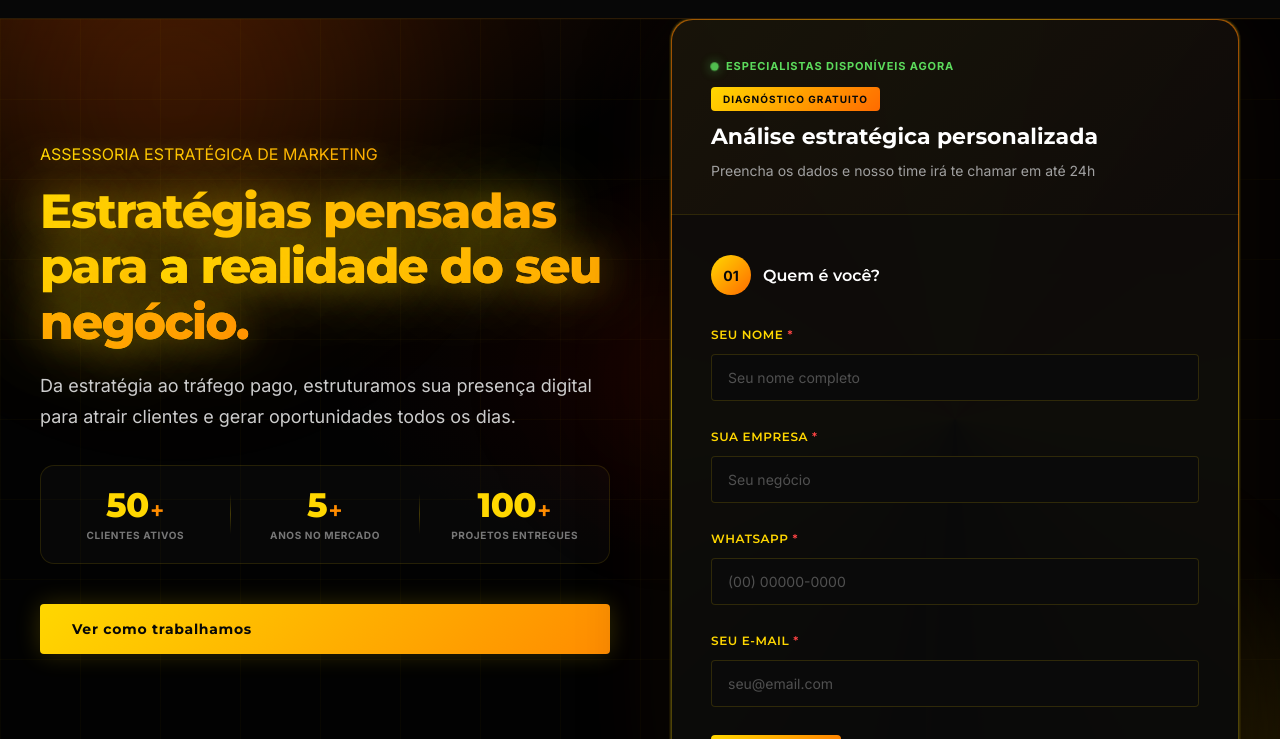
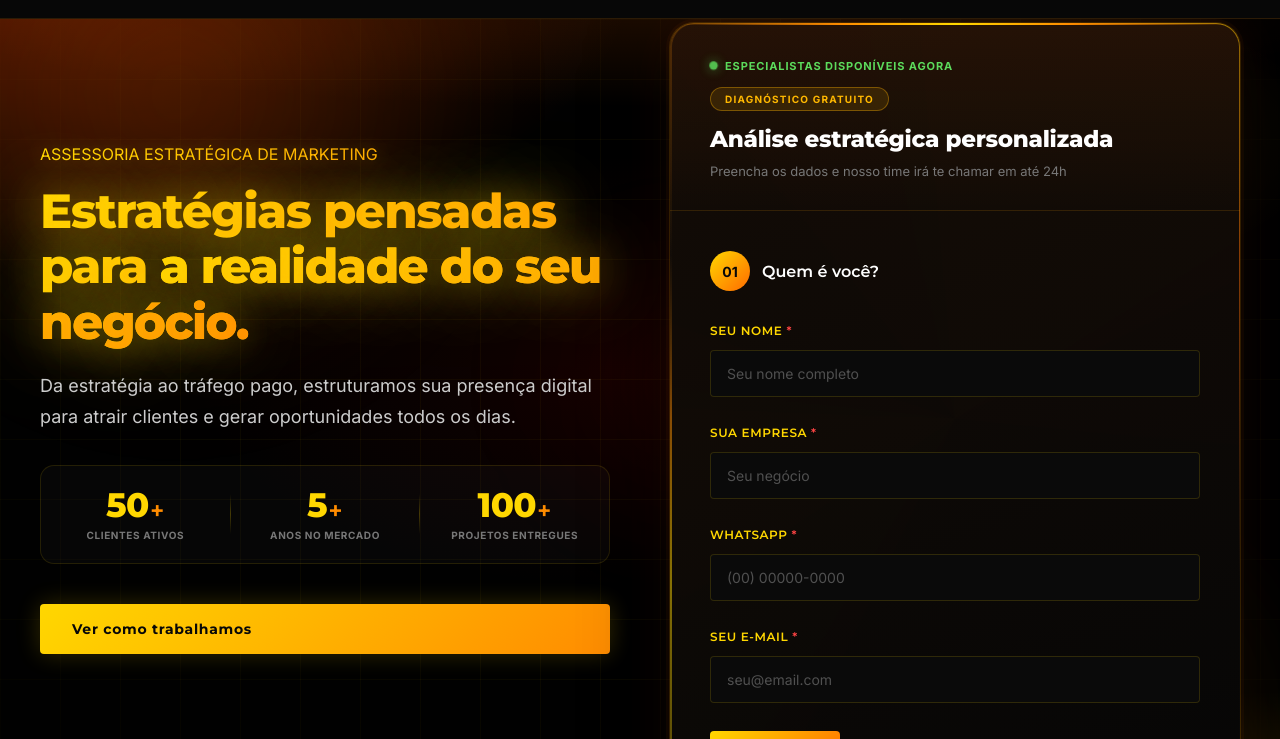
Before and after one commit to eviewmidia-tech/eviewmidia-site, a plain HTML site: page index.html in a window 1280 px wide. Shown: the part 61-800 px from the top of the page. Drawn offline with nearby package versions, Linux system fonts and the light colour scheme.

Commit message:
Hero premium: linha removida, fundo dramatico, form moderno

```diff
--- a/index.html
+++ b/index.html
@@ -210,16 +210,7 @@
     }
 
     /* Elementos Gráficos */
-    .diagonal-line {
-      position: absolute;
-      width: 300px;
-      height: 2px;
-      background: #FFD700;
-      top: 200px;
-      right: 100px;
-      opacity: 0;
-      animation: drawLine 1.5s ease-out forwards;
-    }
+    .diagonal-line { display: none; }
 
     @keyframes drawLine {
       from {
@@ -362,10 +353,12 @@
       align-items: center;
       justify-content: center;
       background:
-        radial-gradient(ellipse 80% 65% at 10% -10%, rgba(255,90,0,0.20) 0%, transparent 58%),
-        radial-gradient(ellipse 60% 55% at 92% 100%, rgba(255,200,0,0.13) 0%, transparent 58%),
-        radial-gradient(ellipse 45% 40% at 55% 42%, rgba(210,20,0,0.07) 0%, transparent 65%),
-        #020202;
+        radial-gradient(ellipse 95% 70% at 0% -5%,  rgba(255,70,0,0.32)  0%, transparent 52%),
+        radial-gradient(ellipse 60% 50% at 100% 110%, rgba(255,185,0,0.22) 0%, transparent 52%),
+        radial-gradient(ellipse 55% 45% at 48% 44%,  rgba(160,8,0,0.10)   0%, transparent 60%),
+        radial-gradient(ellipse 100% 20% at 50% 0%,  rgba(255,100,0,0.10) 0%, transparent 55%),
+        radial-gradient(ellipse 40% 30% at 80% 15%,  rgba(255,210,0,0.07) 0%, transparent 60%),
+        #010101;
       position: relative;
       overflow: hidden;
       margin-top: 80px;
@@ -378,9 +371,11 @@
       position: absolute;
       inset: 0;
       background-image:
-        linear-gradient(rgba(255, 215, 0, 0.028) 1px, transparent 1px),
-        linear-gradient(90deg, rgba(255, 215, 0, 0.028) 1px, transparent 1px);
-      background-size: 80px 80px;
+        linear-gradient(rgba(255,215,0,0.04) 1px, transparent 1px),
+        linear-gradient(90deg, rgba(255,215,0,0.04) 1px, transparent 1px);
+      background-size: 60px 60px;
+      mask-image: radial-gradient(ellipse 80% 80% at 50% 50%, black 40%, transparent 100%);
+      -webkit-mask-image: radial-gradient(ellipse 80% 80% at 50% 50%, black 40%, transparent 100%);
       pointer-events: none;
       z-index: 1;
     }
@@ -719,23 +714,24 @@
     .form-card-premium {
       padding: 0;
       position: relative;
-      border: 1px solid rgba(255, 215, 0, 0.18);
-      background-clip: padding-box;
       overflow: hidden;
-      border-radius: 22px;
-      background: rgba(10, 10, 10, 0.96);
-      backdrop-filter: blur(24px);
-      -webkit-backdrop-filter: blur(24px);
-      animation: slideForm 0.6s ease 0.4s backwards;
+      border-radius: 24px;
+      background: linear-gradient(160deg, rgba(22,14,8,0.98) 0%, rgba(8,8,8,0.99) 100%);
+      backdrop-filter: blur(30px);
+      -webkit-backdrop-filter: blur(30px);
+      animation: slideForm 0.7s cubic-bezier(0.16,1,0.3,1) 0.3s backwards;
       box-shadow:
-        0 0 0 1px rgba(255, 215, 0, 0.07),
-        0 40px 80px rgba(0, 0, 0, 0.65),
-        0 0 120px rgba(255, 110, 0, 0.07);
+        0 0 0 1px rgba(255,180,0,0.15),
+        0 0 0 4px rgba(255,100,0,0.04),
+        0 32px 80px rgba(0,0,0,0.7),
+        0 0 60px rgba(255,90,0,0.08),
+        inset 0 1px 0 rgba(255,215,0,0.12);
       max-width: 900px;
       width: 100%;
       margin: 0 auto;
     }
 
+    /* Borda girante premium */
     .form-card-premium::before {
       content: '';
       position: absolute;
@@ -745,30 +741,32 @@
       height: 200%;
       background: conic-gradient(
         from 0deg,
-        #FFD700 0deg,
-        #FF6B00 45deg,
+        transparent 0deg,
+        #FF8C00 60deg,
         #FFD700 90deg,
+        #FF6B00 120deg,
         transparent 180deg,
-        #FFD700 270deg,
-        #FF6B00 315deg,
-        #FFD700 360deg
+        transparent 240deg,
+        #FFD700 300deg,
+        #FF8C00 330deg,
+        transparent 360deg
       );
-      animation: rotateLight 5s linear infinite;
+      animation: rotateLight 6s linear infinite;
       pointer-events: none;
-      border-radius: 22px;
-      opacity: 0.6;
-    }
-
+      opacity: 0.5;
+      z-index: 0;
+    }
+
+    /* Fundo interno */
     .form-card-premium::after {
       content: '';
       position: absolute;
-      top: 1px;
-      left: 1px;
-      right: 1px;
-      bottom: 1px;
-      background: rgba(10, 10, 10, 0.97);
-      pointer-events: auto;
-      border-radius: 21px;
+      top: 1.5px;
+      left: 1.5px;
+      right: 1.5px;
+      bottom: 1.5px;
+      background: linear-gradient(160deg, rgba(20,12,6,0.99) 0%, rgba(6,6,6,0.99) 100%);
+      border-radius: 23px;
       z-index: 1;
     }
 
@@ -791,34 +789,50 @@
     .form-header {
       position: relative;
       z-index: 2;
-      padding: 40px 40px 32px;
-      border-bottom: 1px solid rgba(255, 215, 0, 0.1);
-      background: linear-gradient(135deg, rgba(255, 215, 0, 0.04) 0%, rgba(255, 110, 0, 0.02) 60%, transparent 100%);
+      padding: 36px 40px 28px;
+      border-bottom: 1px solid rgba(255,215,0,0.08);
+      background:
+        linear-gradient(180deg, rgba(255,100,0,0.07) 0%, transparent 100%);
+      overflow: hidden;
+    }
+
+    /* Linha de destaque no topo do card */
+    .form-header::before {
+      content: '';
+      position: absolute;
+      top: 0;
+      left: 0;
+      right: 0;
+      height: 2px;
+      background: linear-gradient(90deg, transparent 0%, #FF8C00 30%, #FFD700 50%, #FF8C00 70%, transparent 100%);
     }
 
     .form-badge-premium {
-      background: linear-gradient(135deg, #FFD700 0%, #FF6B00 100%);
-      color: #080808;
-      padding: 6px 12px;
-      border-radius: 4px;
+      background: rgba(255,180,0,0.12);
+      border: 1px solid rgba(255,180,0,0.35);
+      color: #FFB800;
+      padding: 5px 14px;
+      border-radius: 20px;
       font-size: 10px;
       font-weight: 700;
-      letter-spacing: 0.1em;
-      margin-bottom: 12px;
+      letter-spacing: 0.12em;
+      margin-bottom: 14px;
       display: inline-block;
       text-transform: uppercase;
     }
 
     .form-title-premium {
-      font-size: 22px;
-      font-weight: 700;
+      font-size: 23px;
+      font-weight: 800;
       color: #FFFFFF;
       margin-bottom: 8px;
+      letter-spacing: -0.3px;
+      line-height: 1.25;
     }
 
     .form-subtitle-premium {
-      font-size: 14px;
-      color: #A0A0A0;
+      font-size: 13px;
+      color: #777;
       line-height: 1.6;
     }
 
```
